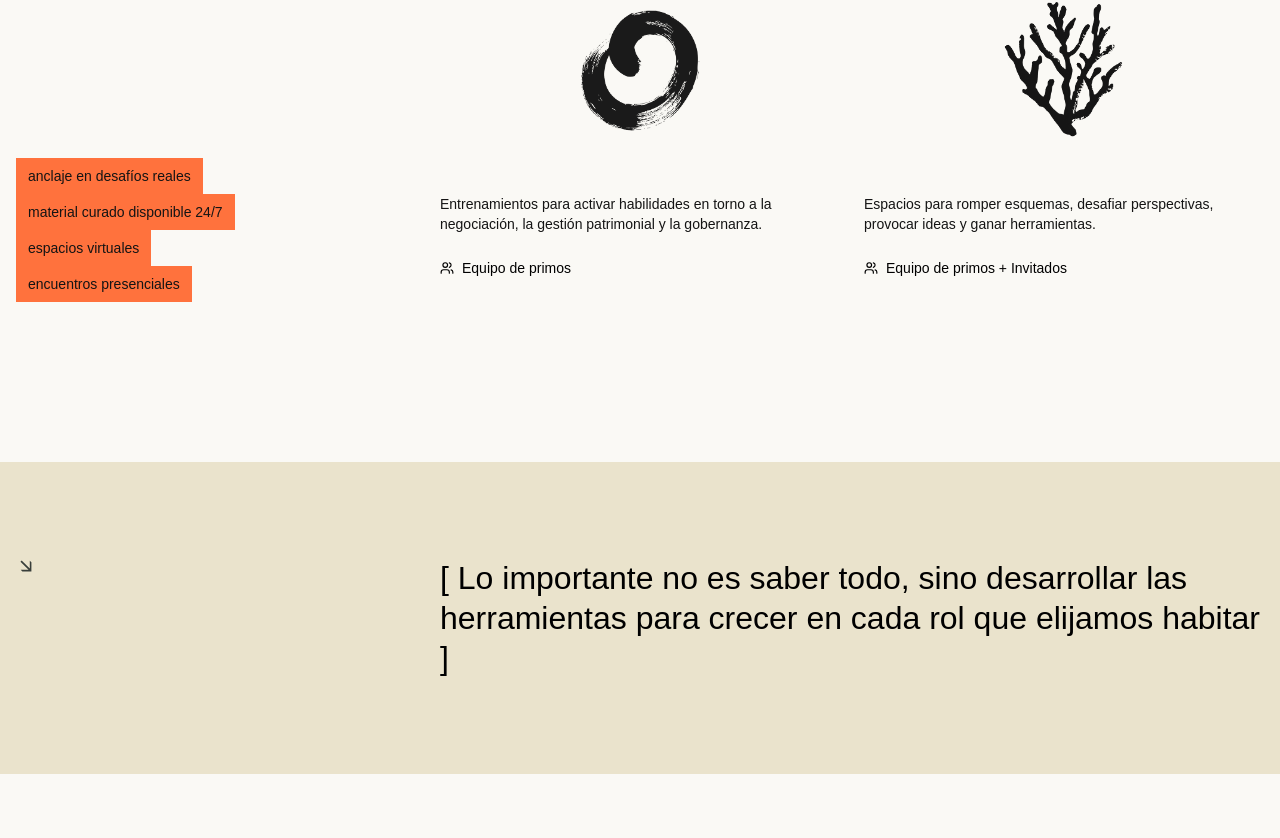
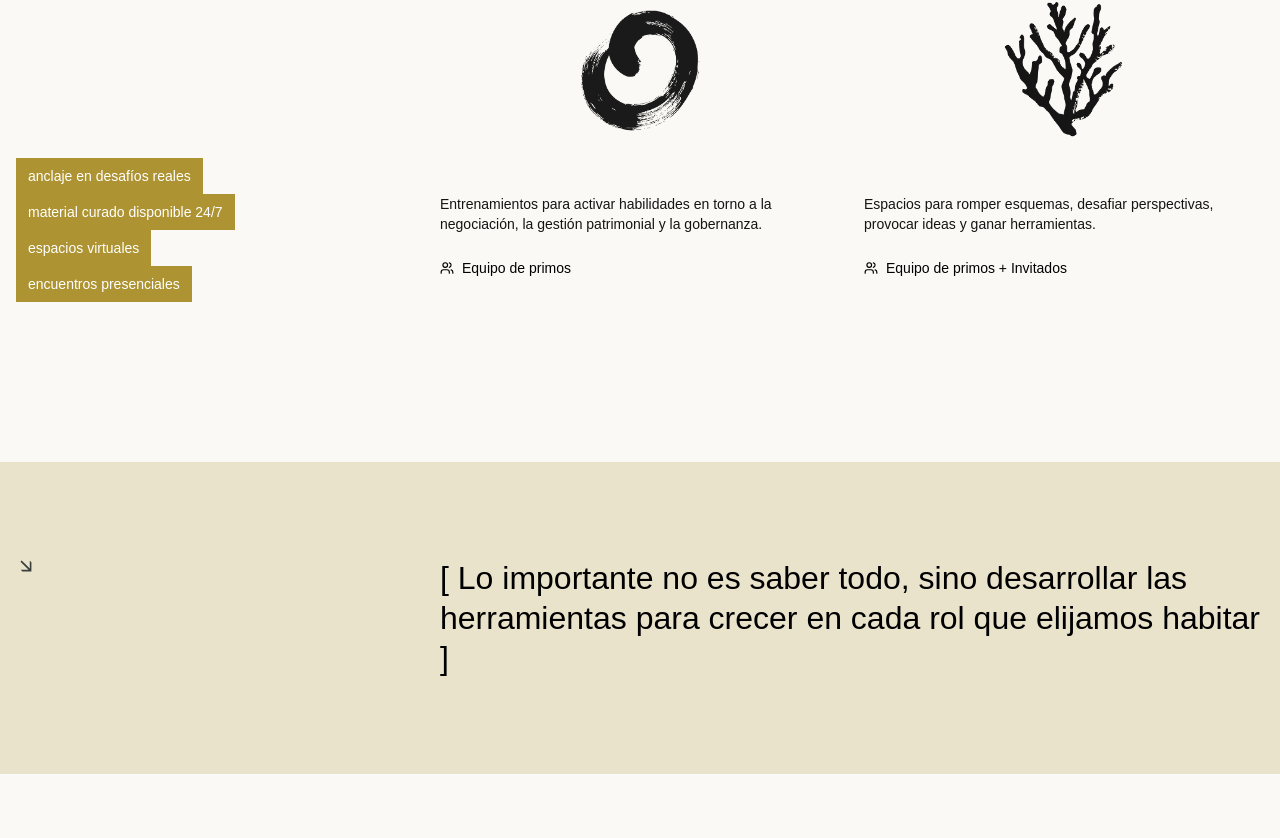
Before and after one commit to deadpine/nextgen, a Next.js app: page / in a window 1280 px wide. Shown: the part 1502-2340 px from the top of the page. Built offline with nearby package versions, Linux system fonts and the light colour scheme.

Commit message:
fix Tag component

```diff
--- a/src/app/page.tsx
+++ b/src/app/page.tsx
@@ -58,7 +58,7 @@ export default function Home() {
               <Tag text="anclaje en desafíos reales" />
               <Tag text="material curado disponible 24/7" />
               <Tag text="espacios virtuales" />
-              <Tag text="encuentros presenciales" className="bg-red-500"/>
+              <Tag text="encuentros presenciales"/>
             </div>
           </div>
           <Card
--- a/src/components/Tag.tsx
+++ b/src/components/Tag.tsx
@@ -1,10 +1,11 @@
 interface TagProps {
   text: string;
+  className?: string;
 }
 
 export default function Tag({ text }: TagProps) {
   return (
-    <p className="w-fit text-sm px-3 py-2 bg-red-500">
+    <p className="w-fit text-sm px-3 py-2 bg-green-500 text-white">
       {text}
     </p>
   );
```
